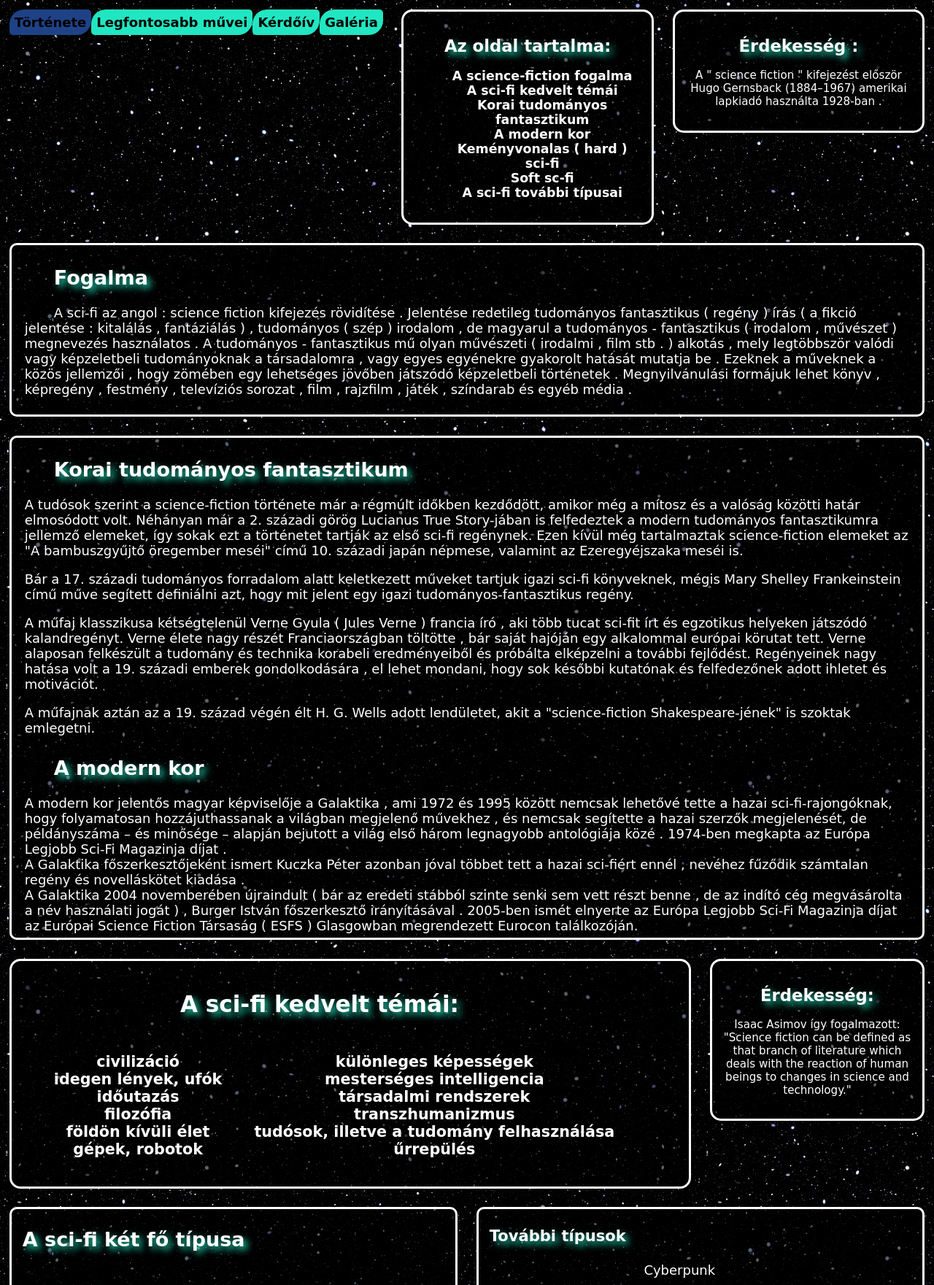
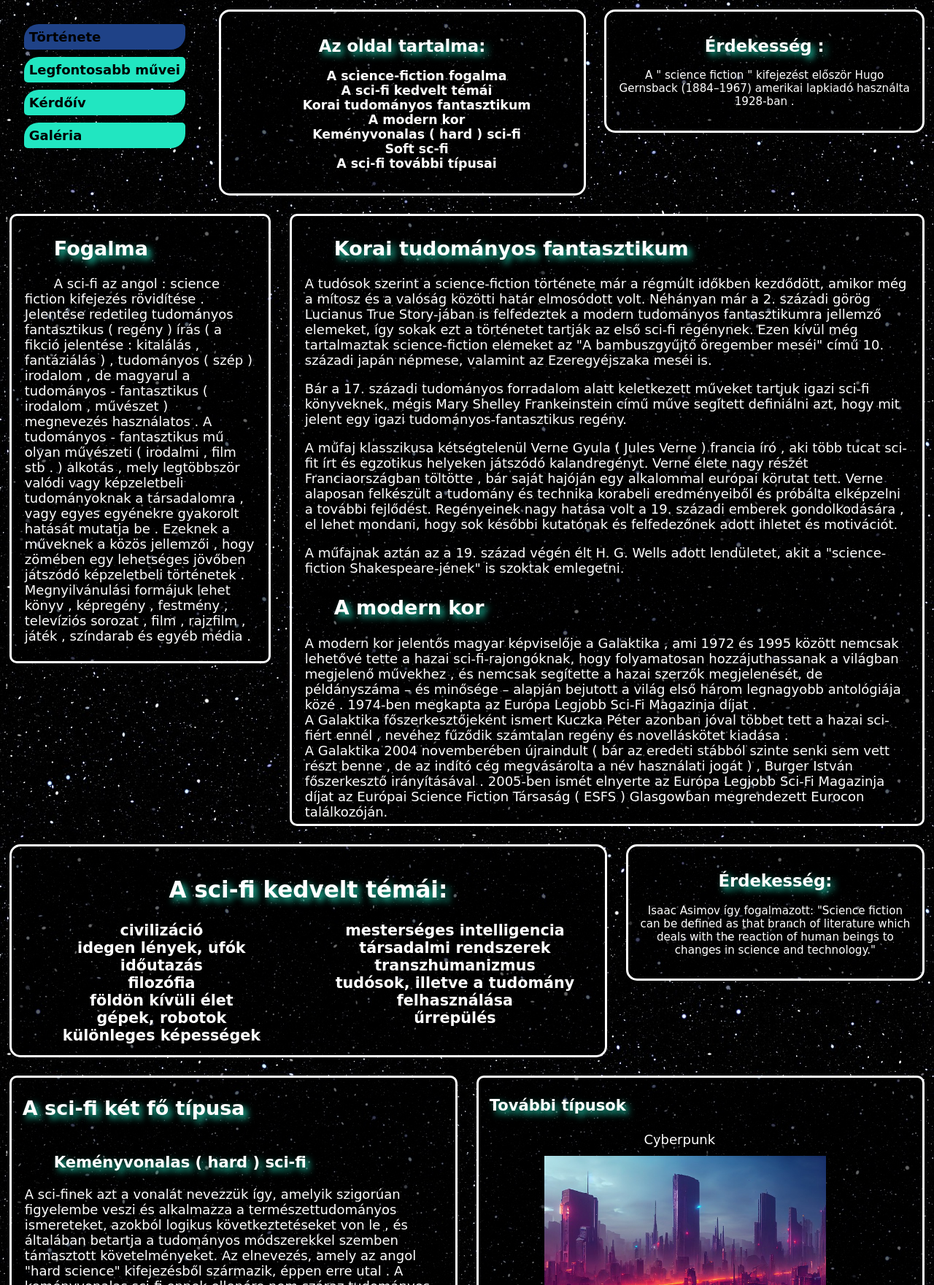
Before and after one commit to Berenike000/webfejlesztes3, a PHP site: page / in a window 1280 px wide. Shown: the part 151-1912 px from the top of the page at 73% size. Run offline with PHP 8.4, Linux system fonts and the light colour scheme; some web fonts are replaced.

Commit message:
slkdkslf

```diff
--- a/index.html
+++ b/index.html
@@ -70,33 +70,21 @@
         </article>
 
         <aside class="temak" id="temak">
-            <table>
-               <caption><h2>A sci-fi kedvelt témái:</h2></caption>
-
-            <tr>
-                <td>
-                    <ul>
+            <h2>A sci-fi kedvelt témái:</h2>
+                  <div id="temaoszlop">
                         <li>civilizáció</li>
                         <li>idegen lények, ufók </li>
                         <li>időutazás </li>
                         <li>filozófia </li>
                         <li>földön kívüli élet </li>
                         <li>gépek, robotok </li>
-                    </ul>
-                </td>
-                <td>
-                    <ul>
                         <li>különleges képességek </li>
                         <li>mesterséges intelligencia </li>
                         <li>társadalmi rendszerek </li>
                         <li>transzhumanizmus </li>
                         <li>tudósok, illetve a tudomány felhasználása </li>
                         <li>űrrepülés </li>
-                    </ul>
-                </td>
-            </tr>
-
-            </table>
+                    </div>
         </aside>
 
         <aside class="erdekesseg" id="erdekesseg2">
--- a/javascriptmappa/script.js
+++ b/javascriptmappa/script.js
@@ -51,7 +51,7 @@ document.getElementById("ajanlogomb").addEventListener("click", konyvajanlas)
 //fruits.push("Lemon");  // Adds a new element (Lemon) to fruits
 
 const eredmeny = [];
-const kiiras = [];
+let kiiras;
 let kellrandom = false;
 
 function konyvajanlas(){
@@ -70,16 +70,16 @@ function konyvajanlas(){
   const krimi = document.getElementById("krimi").checked
   document.getElementById("konyvajanlaskiiras").innerHTML= "xxxxxx"
   if(sorozate==true){
-    document.getElementById("konyvajanlaskiiras").innerHTML= "sorozat"
-
 
       if(kortarse == true){
         //sorozat és kortárs is
+
           if(humorose >= 7){
             //RANDOM SZAM
             kellrandom = true;
           }
           else{
+
             if(ai==true && tudomanyos==true && posztapok==true && uropera==true) {
               if(!(eredmeny.includes(2))){eredmeny.push(2)}}
 
@@ -158,10 +158,12 @@ function konyvajanlas(){
     }
   }
 
+
+
   if(kellrandom ==true){
     // Returns a random integer from 0 to 16:
     randomszam = Math.floor(Math.random() * 16);
-    kiiras = "<p>Sajnos nem találtunk Önnek a választásainak megfelelő könyvajánlást, így választottunk Önnek egy véletlenszerű olvasmányt!<p>" + lista[randomszam] + "<br>" + descriptionlista[randomszam];
+    kiiras = "<p>Sajnos nem találtunk Önnek a választásainak megfelelő könyvajánlást, így választottunk Önnek egy véletlenszerű olvasmányt!</p>" + lista[randomszam] + "<br>" + descriptionlista[randomszam] + "<br>";
   }
   else{
     kiiras = "<p>Az Ön számára választott olvasmány(ok): </p>"
--- a/stiluslap/style.css
+++ b/stiluslap/style.css
@@ -24,9 +24,9 @@ body {
 }
 
 .flexcontainer {
+    display: flex;
     flex-direction: row;
     flex-wrap: wrap;
-    display: flex;
 }
 
 .flexcontainer>* {
@@ -83,17 +83,23 @@ li{
     list-style-type: none;
 }
 
-.temak{
-    font-size: 1.15em;
-    font-weight: bold;
 
-}
 
 ul a, .elejere{
     font-size: 1.15em;
     color: white;
     font-weight: bold;
     text-decoration: none;
+}
+
+.oldaltartalma, .erdekesseg, .fogalom, .koraimodern, .fotipus, .tobbtipus{
+    flex: 1 1 100%;
+}
+
+.temak{
+    font-size: 1.15em;
+    font-weight: bold;
+    flex: 1 1 100%;
 }
 
 
@@ -106,10 +112,11 @@ footer {
 }
 
 
-
 /*DROPDOWN MENU*/
 .menu{
+
     position: relative;
+    padding: 20px;
 }
 
 .lenyiltmenu{
@@ -119,8 +126,8 @@ footer {
 }
 
 .lenyiltmenu a{
-    display: block;
-    padding: 7px;
+    display: flex;
+    padding: 7px ;
     margin-bottom: 10px;
     color: black;
     font-weight: bold;
@@ -231,19 +238,15 @@ label.error {
 
 @media all and (min-width: 600px) {
 
-    .flexcontainer {
-        display: flex;
-        flex-direction: row;
-        flex-wrap: wrap;     }
-
     .menu{
         display: flex;
         /*position: static;*/
-
             }
 
     .lenyiltmenu{
         display: flex;
+        flex-direction: row;
+        justify-content: space-between;
         position: static;
         z-index: 1;
 
@@ -251,32 +254,38 @@ label.error {
 
     .lenyiltmenu a{
         display: flex;
+        flex-basis: 25%;
         }
 
     .menu:hover .lenyiltmenu{
         display: flex;
-        flex-basis: 100%;
-
- }
+        }
 
     .menugomb{
         display: none;      }
 
         /*INDEX OLDAL*/
-    #tartalom{
-        flex-basis: 64%;    }
 
-    .erdekesseg{
-        flex-basis: 23%;    }
+
+    .oldaltartalma{
+        flex-basis: 58%;
+    }
+
+    #erdekesseg1{
+        flex-basis: 38%;    }
 
     .fogalom{
-        flex-basis: 73%;    }
+        flex-basis: 100%;    }
 
     .koraimodern{
         flex-basis: 100%;   }
 
     .temak{
-        flex-basis: 73%;      }
+        flex-basis: 64%;      }
+
+    #erdekesseg2{
+        flex-basis: 32%;
+    }
 
     .fotipus{
         flex-basis: 100%;    }
@@ -289,36 +298,62 @@ label.error {
 
         /*MUVEK OLDAL*/
 
+    .oldaltartalma2{
+        flex-basis: 48%;
+    }
+
     .attekintes{
         flex-basis: 48%;
     }
 
-    .oldaltartalma2{
-        flex-basis: 48%;
-    }
+
 }
 
 @media all and (min-width: 768px) {
 
-        /*INDEX OLDAL*/
+    .lenyiltmenu{
+        flex-direction: column;
+    }
 
     .oldaltartalma{
-        flex-basis: 23%;
-    }
+        flex-basis: 30%;}
+
+    #erdekesseg1{
+        flex-basis: 25%;    }
+
     .fogalom{
-        flex-basis: 48%;
-    }
+        flex-basis: 28%;    }
+
+    .koraimodern{
+        flex-basis:68%;   }
+
+    .temak{
+        flex-basis: 64%;      }
+
+    #erdekesseg2{
+        flex-basis: 32%;  }
+
+    table.szoveg{
+        font-size: 30px;    }
+
+    #temaoszlop{
+        columns: 2;}
 
     .fotipus{
-        flex-basis: 48%;
-    }
+        flex-basis: 48%;}
 
     .tobbtipus{
-        flex-basis: 48%;
-    }
+        flex-basis: 48%;}
+
 
         /*MUVEK OLDAL*/
 
+    .oldaltartalma2{
+        flex-basis: 30%;
+    }
+    .attekintes{
+        flex-basis: 30%;
+    }
     .film{
         flex-basis: 48%;
     }
```
Also changed, not shown: galeria.html (+5 -4 lines).
